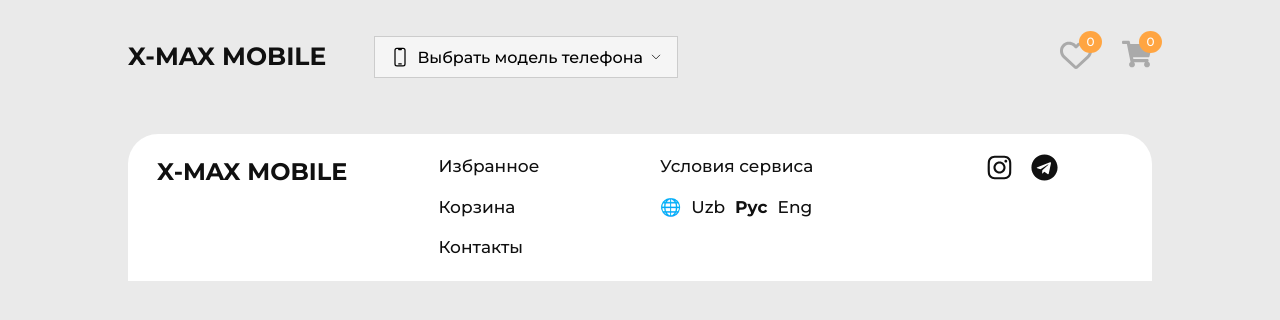
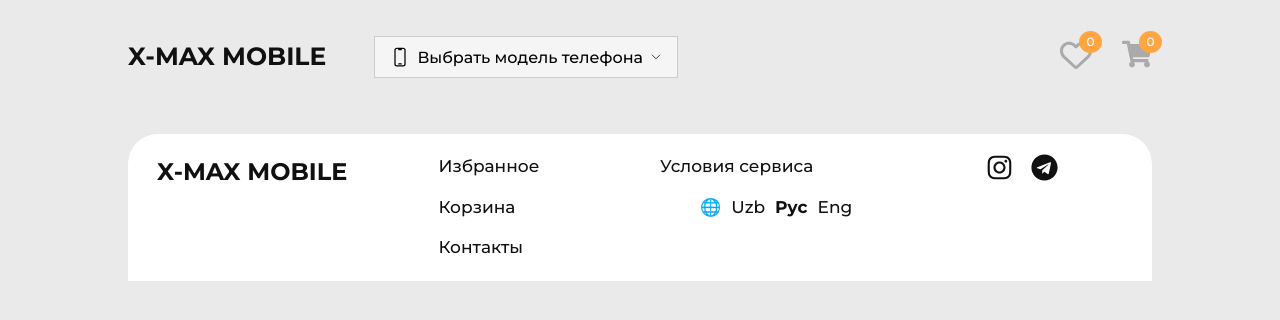
Before and after one commit to hitrocs-polito/xmax-app, a React (Vite) app: page /products/1 in a window 1280 px wide. Shown: the top 320 px of the page. Built offline with nearby package versions, Linux system fonts and the light colour scheme.

Commit message:
Update Footer.jsx

```diff
--- a/src/components/pages/Layout/Footer.jsx
+++ b/src/components/pages/Layout/Footer.jsx
@@ -61,7 +61,7 @@
   cursor: pointer;
 `
 
-const LangStyle = styled.li`
+const LangStyle = styled.ul`
   display: flex;
   gap: 10px;
 
```
